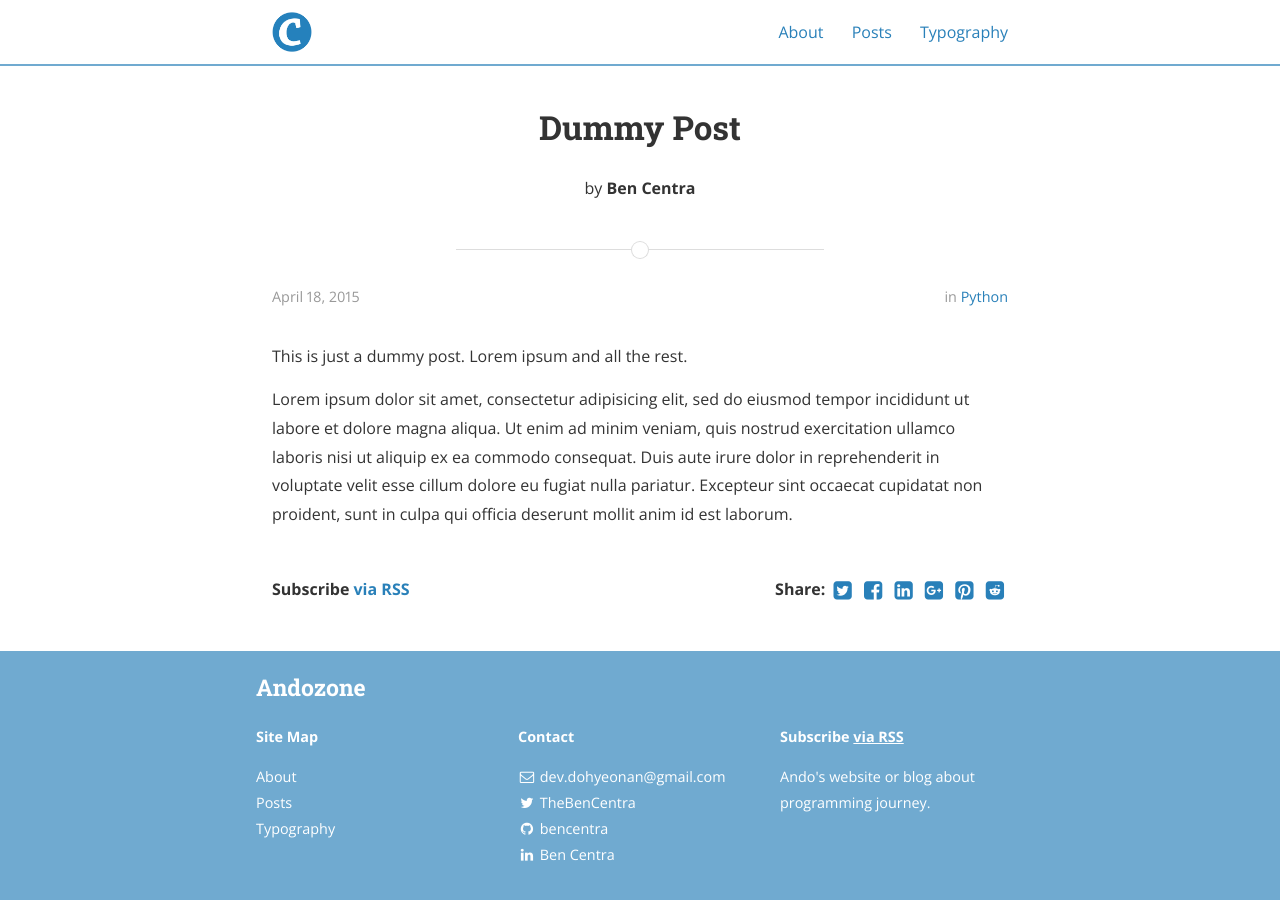
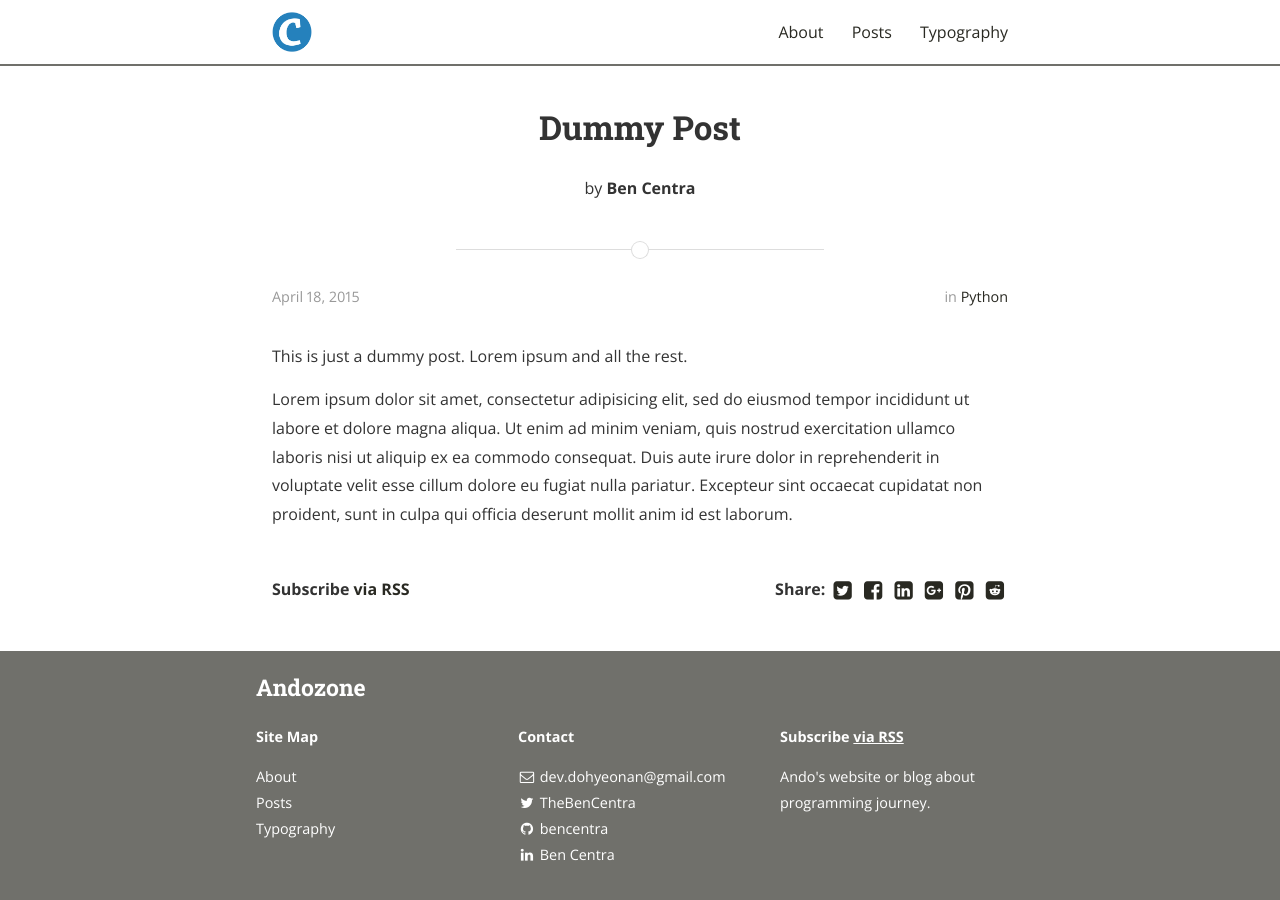
Before and after one commit to ando-zone/Ando-Zone.github.io, a Jekyll site: the page built from _posts/2015-04-18-dummy.md, in a window 1280 px wide. Built offline with Jekyll 4.4.1, drawn with Linux system fonts in a browser that asks for light colours; nearby versions of some CDN libraries.

Commit message:
color change

```diff
--- a/_config.yml
+++ b/_config.yml
@@ -20,7 +20,7 @@ description: >
 # root of your server.
 baseurl: "" # the subpath of your site, e.g. /blog/
 url: "https://ando-zone.github.io/" # the base hostname & protocol for your site
-cover: "/assets/header_image.svg"
+cover: "/assets/instacode.png"
 logo: "/assets/logo.png"
 
 # Build settings
--- a/_sass/base/_variables.scss
+++ b/_sass/base/_variables.scss
@@ -29,7 +29,7 @@ $white: #fff;
 // Flat UI Colors. For more, see http://flatuicolors.com/
 $turquoise: #1abc9c;	// Turqoise
 $green: #27ae60;	  	// Nephritis
-$blue: #2980b9;				// Belize Hole
+$blue: #292922;
 $purple: #8e44ad;			// Wisteria
 $orange: #d35400;			// Pumpkin
 $red:	#c0392b;				// Pomegranate
```
